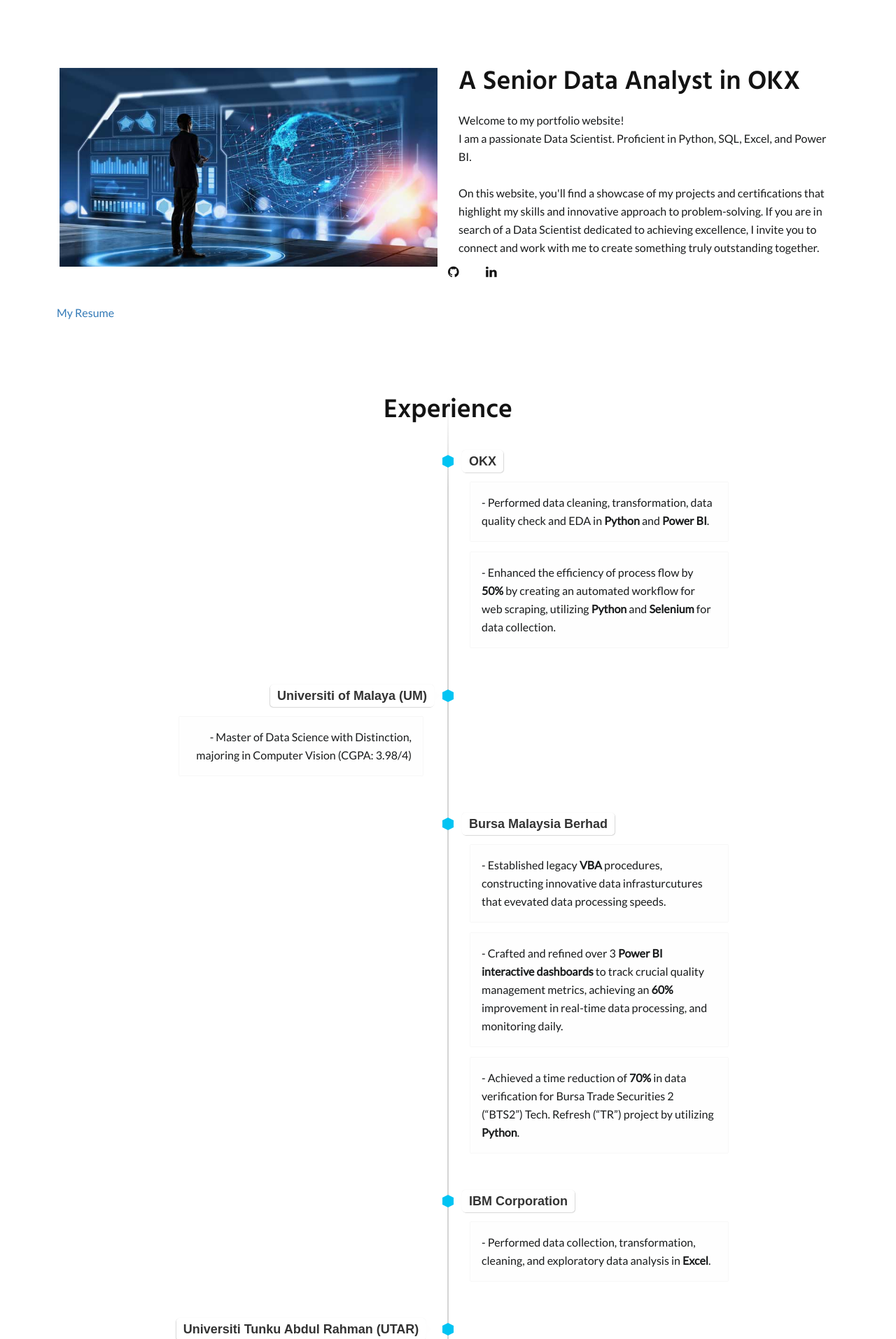
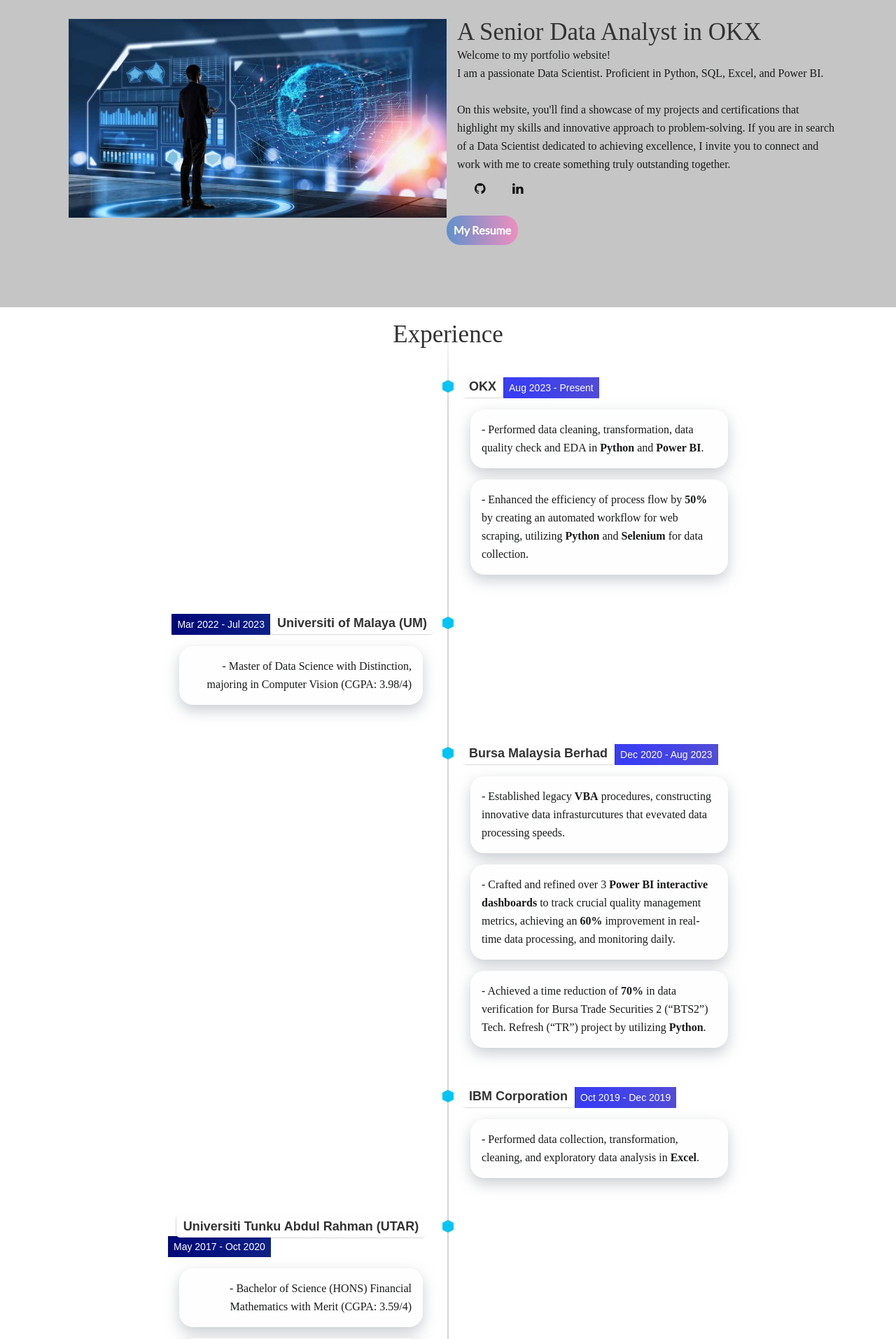
Before and after one commit to LimKimHoong/terminalWebsite, a PHP site: page / in a window 1280 px wide. Shown: the part 871-2784 px from the top of the page at 70% size. Run offline with PHP 8.4, Linux system fonts and the light colour scheme; some libraries are stand-ins or nearby versions.

Commit message:
Add files via upload

```diff
--- a/assets/css/style.css
+++ b/assets/css/style.css
@@ -1,29 +1,19 @@
+
 /* 01. TYPOGRAPHY
 =================================================*/
 
 h1,
 h2 {
-	font-family: 'Hind', sans-serif;
+	font-family: "San Francisco";
+	font-weight: bold;
+	font-size: 35px;
+  font-weight: 400;
+  src: url("https://applesocial.s3.amazonaws.com/assets/styles/fonts/sanfrancisco/sanfranciscodisplay-regular-webfont.woff");
 	margin: 0;
 	padding: 0;
 }
 
 h3,
-h4,
-h5,
-h6,
-p,
-a {
-	font-family: 'Lato', sans-serif;
-	margin: 0;
-	padding: 0;
-}
-
-h2 {
-	font-size: 2.7em;
-	margin-bottom: 20px;
-	color: #131313;
-}
 
 h4 {
 	font-weight: 600;
@@ -31,7 +21,17 @@ h4 {
 	color: #131313;
 }
 
+h5,
+h6,
+a {
+	font-family: 'Lato', sans-serif;
+	margin: 0;
+	padding: 0;
+}
+
 p {
+	font-family: "San Francisco";
+	src: url("https://applesocial.s3.amazonaws.com/assets/styles/fonts/sanfrancisco/sanfranciscodisplay-regular-webfont.woff");
 	color: #181a1b;
 	font-size: 16px;
 }
@@ -577,7 +585,7 @@ body {
 
 #about {
 	padding: 90px 0 75px;
-	background: #ffffff;
+	background: #C5C5C5;
 }
 
 #about h2 {
@@ -595,7 +603,7 @@ body {
 }
 
 .social-icons {
-	padding-left: 0px;
+	padding-left: auto;
 }
 
 .social-icons li {
@@ -897,22 +905,34 @@ header h1{
   float: none;
 }
 
-.time {
-  background: #00c4f3;
+.time-work {
+  background: radial-gradient( circle 897px at 9% 80.3%,  rgba(55,60,245,1) 0%, rgba(234,161,15,0.90) 100.2% );
   display: inline-block;
   padding: 8px;
 }
+
+.time-study {
+  background: radial-gradient( circle 975px at 2.6% 48.3%,  rgba(0,8,120,1) 0%, rgba(95,184,224,1) 99.7% );
+  display: inline-block;
+  padding: 8px;
+}
+
 
 .desc {
   position: relative;
   margin: 1em 0 0 0;
   padding: 1em;
   background: rgb(254,254,254);
-  -webkit-box-shadow: 0 0 1px rgba(0,0,0,0.20);
-  -moz-box-shadow: 0 0 1px rgba(0,0,0,0.20);
-  box-shadow: 0 0 1px rgba(0,0,0,0.20);
+  border-radius: 20px;
+  box-shadow: rgba(149,157,165,0.5) 0px 8px 20px;
   z-index: 15;
 }
+
+.desc:hover {
+    transform: scale(1.02);
+    box-shadow: 0px 0px 15px rgba(0, 0, 0, 0.2);
+}
+
 
 .direction-l .desc,
 .direction-r .desc {
@@ -1038,38 +1058,111 @@ header h1{
 /* 08. PROJECT
 =================================================*/
 
-.uk-timeline .uk-timeline-item .uk-card {
-	max-height: 300px;
+#profile {
+    display: flex;
+    justify-content: center;
+    align-items: center;
+    gap: 5rem;
+    height: 85vh;
 }
 
-.uk-timeline .uk-timeline-item {
+.section_pic_container {
     display: flex;
-    position: relative;
+    height: 475px;
+    width: 475px;
+    margin: auto 0;
 }
 
-.uk-timeline .uk-timeline-item::before {
-    background: #dadee4;
-    content: "";
-    height: 100%;
-    left: 19px;
-    position: absolute;
-    top: 20px;
-    width: 2px;
-	z-index: -1;
+.section_text {
+    align-self: center;
+    text-align: center;
 }
 
-.uk-timeline .uk-timeline-item .uk-timeline-icon .uk-badge {
-	margin-top: 20px;
-    width: 40px;
-    height: 40px;
+.section_text p {
+    font-weight: 600;
 }
 
-.uk-timeline .uk-timeline-item .uk-timeline-content {
-    -ms-flex: 1 1 auto;
-    flex: 1 1 auto;
-    padding: 0 0 0 1rem;
+.section_text_p1 {
+    text-align: center;
 }
 
+.section_text_p2 {
+    font-size: 1.5rem;
+    margin-bottom: 1rem;
+}
+
+.title_1 {
+    font-size: 3rem;
+    text-align: center;
+}
+
+.btn_container {
+    margin-top: 1.5rem;
+    text-align: center;
+}
+
+.btn_color {
+    background: linear-gradient(90deg, #6091cc, #ef8ebf);
+    border: none;
+    color: white;
+    padding: 1rem 1rem;
+    font-weight: 600;
+    border-radius: 2rem;
+    cursor: pointer;
+    transition: background-color 0.3s ease, transform 0.2s ease;
+}
+
+.btn_color:hover {
+    background-color: #4f7ebf;
+    transform: scale(1.05);
+}
+
+.container {
+    display: flex;
+    justify-content: center;
+}
+
+.details_container {
+    display: flex;
+    flex-wrap: wrap;
+    justify-content: space-around;
+    gap: 3.5rem;
+    margin-top: 2rem;
+}
+
+.subdetail_container {
+    background-color: white;
+    border: 1px solid #ddd;
+    border-radius: 5px;
+    padding: 1.5rem;
+    max-width: 540px;
+    text-align: left;
+    box-shadow: 0px 0px 10px rgba(0, 0, 0, 0.1);
+    transition: transform 0.2s ease-in-out;
+}
+
+.subdetail_container:hover {
+    transform: scale(1.02);
+    box-shadow: 0px 0px 15px rgba(0, 0, 0, 0.2);
+}
+
+.project_img {
+    max-width: 100%; /* Added */
+    max-height: 100%; /* Added */
+    margin-bottom: 1rem; /* Added for spacing */
+}
+
+.projects_subtitle{
+	font-family: "San Francisco";
+	font-weight: bold;
+	font-size: 35px;
+  font-weight: 400;
+  src: url("https://applesocial.s3.amazonaws.com/assets/styles/fonts/sanfrancisco/sanfranciscodisplay-regular-webfont.woff");
+}
+
+.content {
+	margin-bottom: 100px;
+}
 
 
 
```
Also changed, not shown: other parts of assets/css/style.css (+22 -9 lines).
